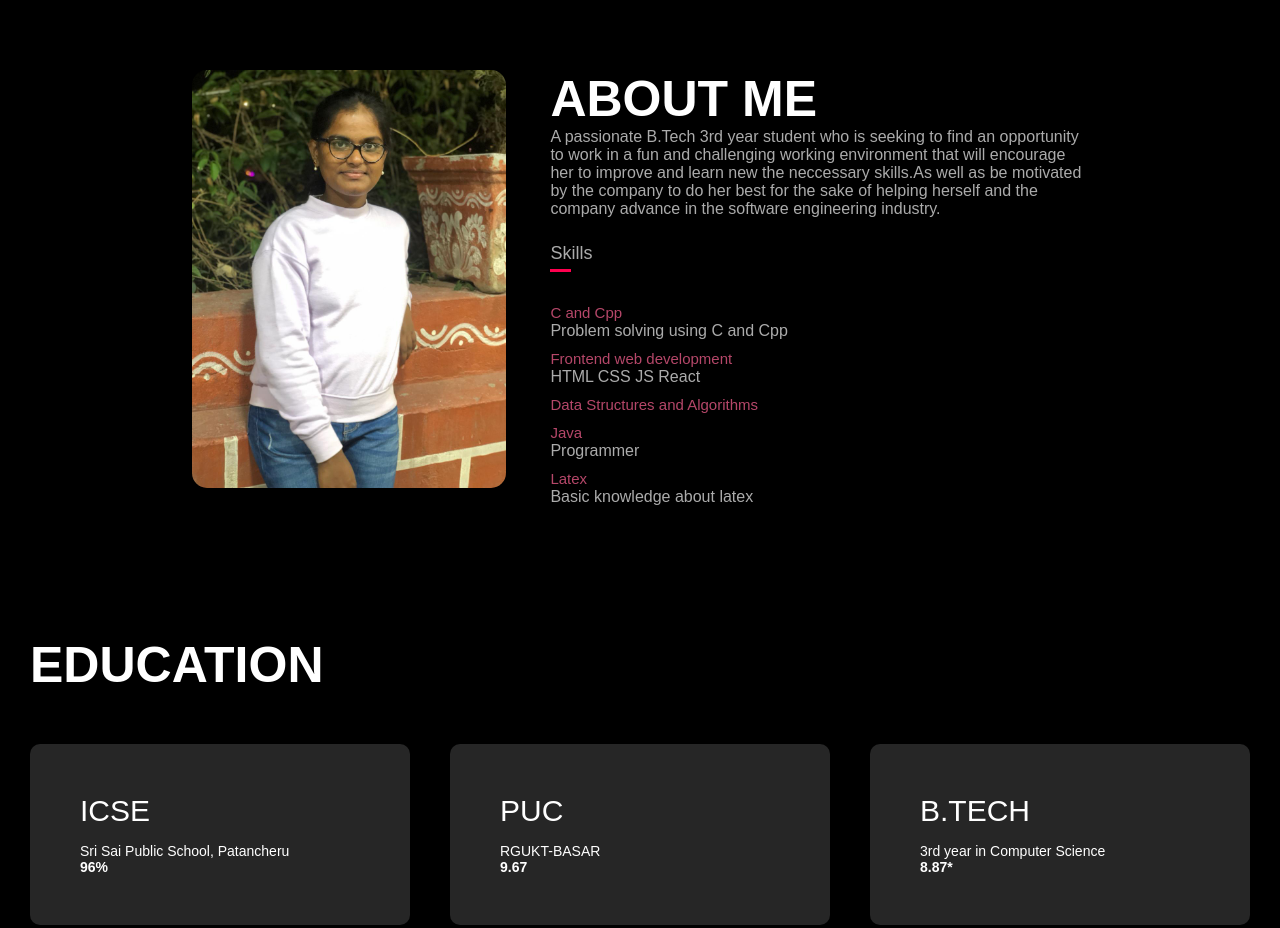
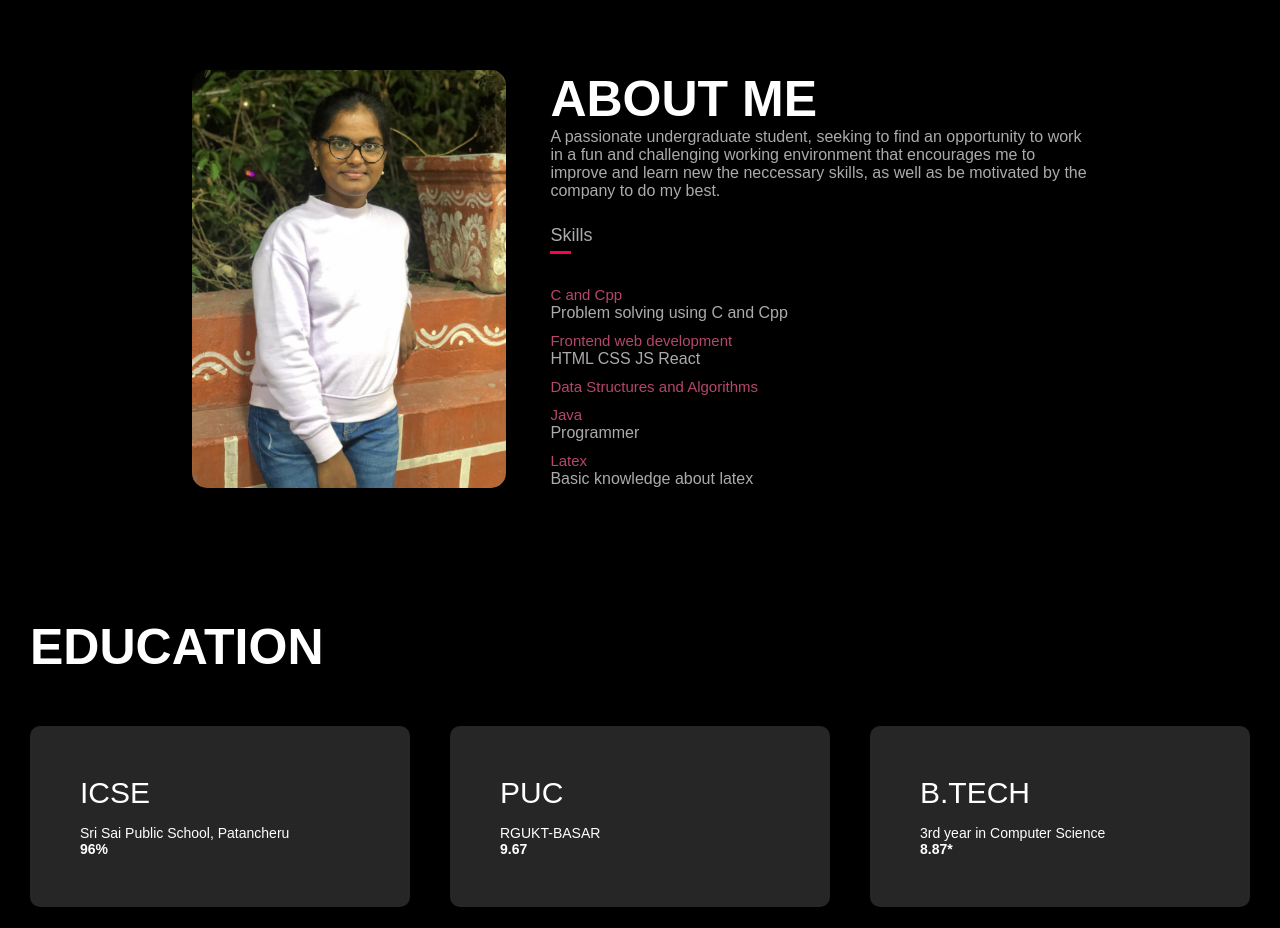
Before and after one commit to EPrasannalaxmi/My-portfolio, a plain HTML site: page index.html in a window 1280 px wide. Shown: the part 820-1748 px from the top of the page. Drawn offline with Linux system fonts and the light colour scheme.

Commit message:
Update index.html

```diff
--- a/index.html
+++ b/index.html
@@ -33,10 +33,9 @@
                 </div>
                 <div class="col-2">
                     <h1  class="sub">ABOUT ME</h1>
-                    <p>A passionate B.Tech 3rd year student who is seeking to find an opportunity
-            to work in a fun and challenging working environment that will encourage her to improve
-            and learn new the neccessary skills.As well as be motivated by the company to do her best
-            for the sake of helping herself and the company advance in the software engineering industry.
+                    <p>A passionate undergraduate student, seeking to find an opportunity
+            to work in a fun and challenging working environment that encourages me to improve
+            and learn new the neccessary skills, as well as be motivated by the company to do my best.
                     </p>
                 <div class="tab-titles">
                     <p class="tab-links active-link">Skills</p>
```
